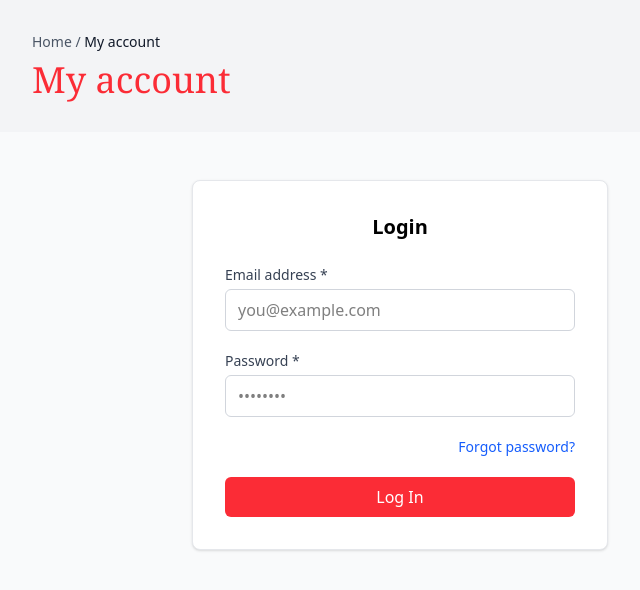
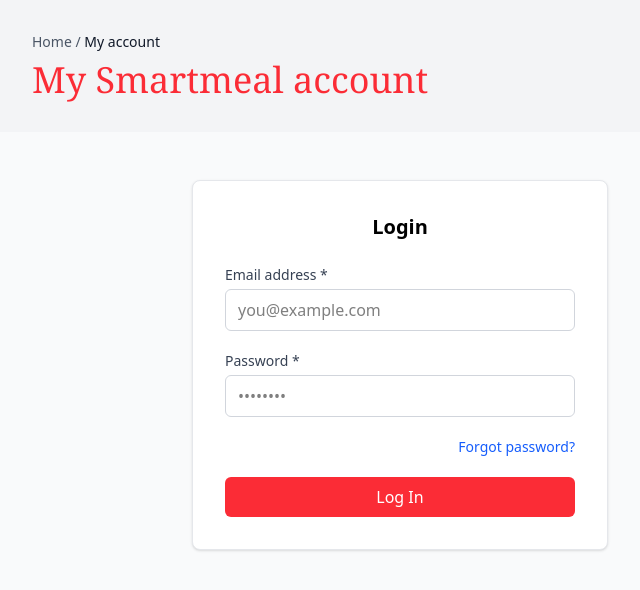
Before and after one commit to Smart-Mealz/Smart-Meals-Frontend, a React (Vite) app: page /login in a window 1280 px wide. Shown: the top 590 px of the page, without its empty margins (240-880 px from the left). Built offline with nearby package versions, Linux system fonts and the light colour scheme.

Commit message:
changed the login details

```diff
--- a/package.json
+++ b/package.json
@@ -14,6 +14,7 @@
     "react": "^19.0.0",
     "react-dom": "^19.0.0",
     "react-icons": "^5.5.0",
+    "react-router": "^7.5.1",
     "tailwindcss": "^4.1.3"
   },
   "devDependencies": {
--- a/src/pages/Login.jsx
+++ b/src/pages/Login.jsx
@@ -11,7 +11,7 @@
             <Link to="/" className="hover:underline">Home</Link> /{' '}
             <span className="text-gray-900">My account</span>
           </nav>
-          <h1 className="text-4xl font-serif text-red-500">My account</h1>
+          <h1 className="text-4xl font-serif text-red-500">My Smartmeal account</h1>
         </div>
       </div>
 
```
Also changed, not shown: 1 other file (tests, documents, lock files or other folders).
